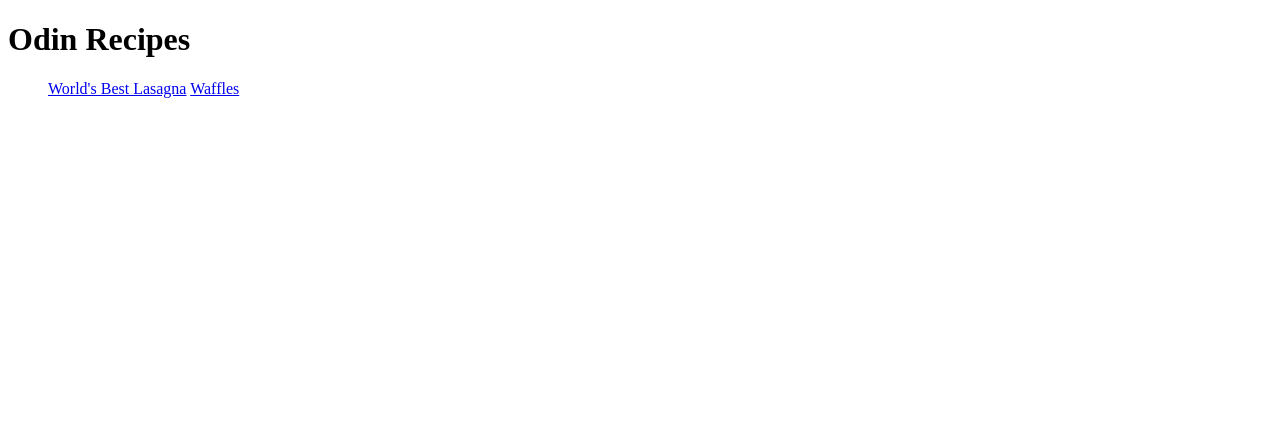
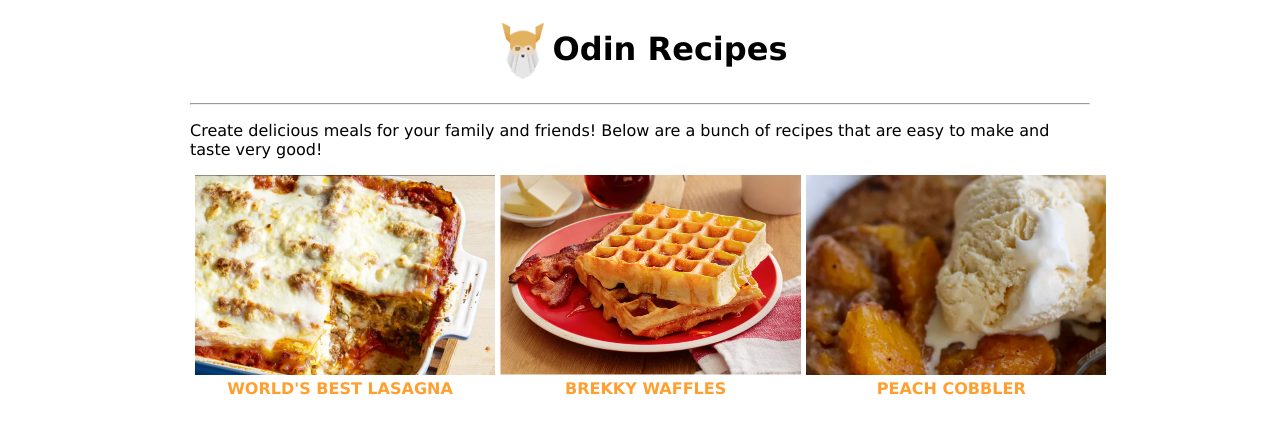
Before and after one commit to MikaCarapiet/odin-recipes, a plain HTML site: page index.html in a window 1280 px wide. Drawn offline with Linux system fonts and the light colour scheme.

Commit message:
index.html

```diff
--- a/index.html
+++ b/index.html
@@ -5,16 +5,34 @@
     <meta charset="UTF-8">
     <meta name="viewport" content="width=device-width, initial-scale=1.0">
     <title>Odin Project Recipes</title>
+    <link rel="stylesheet" href="./css/style.css">
 </head>
 
 <body>
     <main>
-        <h1>Odin Recipes</h1>
-        <ul>
-            <a href="recipes/lasagna.html">World's Best Lasagna</a>
-            <a href="recipes/waffles.html">Waffles</a>
 
-        </ul>
+
+        <h1 class="odinheader"><img class="odinlogo" src="img/odinlogo.png" alt="Odin Project" height="60">Odin
+            Recipes</h1>
+        <hr>
+        <p>Create delicious meals for your family and friends! Below are a bunch of recipes that are easy to make and
+            taste very good!</p>
+        <div class="flex-container">
+            <div><a id="lasagnalink" href="./recipes/lasagna.html">
+                    <img src="./img/lasagna_closeup750x565.png" alt="lasagna closeup" height="200">
+                    <span class="titletext">WORLD'S BEST LASAGNA</span>
+                </a>
+            </div>
+
+            <div> <a id="wafflelink" href="./recipes/waffles.html">
+                    <img src="./img/waffles_closeup601x399.png" alt="waffle closeup" height="200">
+                    <span class="titletext">BREKKY WAFFLES</span>
+                </a></div>
+            <div><a id="cobblerlink" href="./recipes/peachcobbler.html">
+                    <img src="./img/peachcobblerpic.png" alt="cobbler closeup" height="200">
+                    <span class="titletext">PEACH COBBLER</span>
+                </a></div>
+        </div>
     </main>
 </body>
 
```
